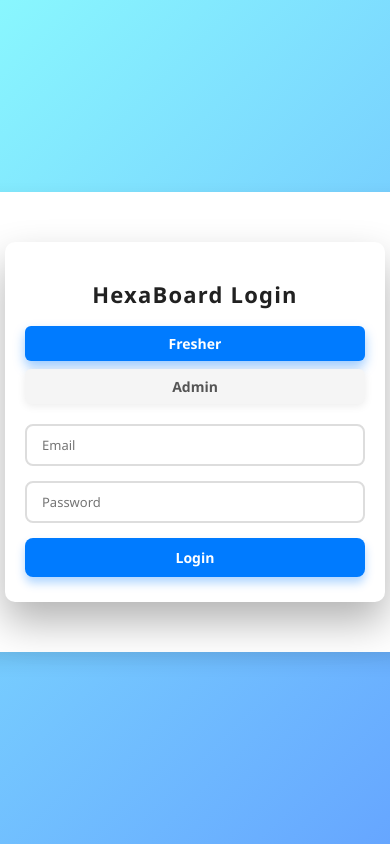
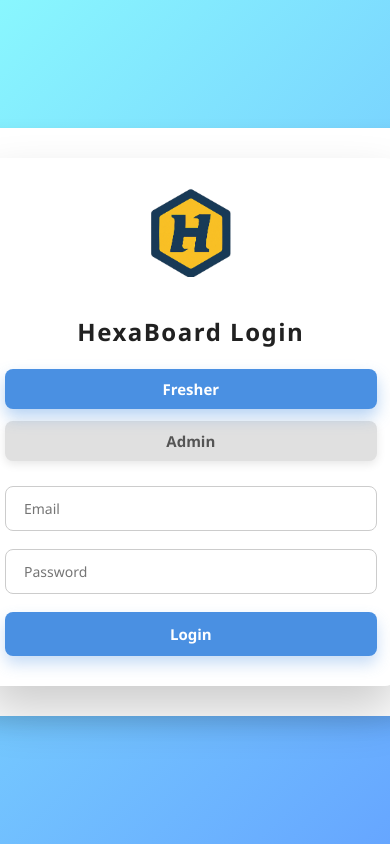
Before and after one commit to MukeshK2335/HexaBoard-NewWeb, a React (Vite) app: page /login in a window 390 px wide. Built offline with nearby package versions, Linux system fonts and the light colour scheme; no server answers.

Commit message:
Login Page Logo added

```diff
--- a/src/Components/Auth/RoleSwitcherLogin.jsx
+++ b/src/Components/Auth/RoleSwitcherLogin.jsx
@@ -12,6 +12,7 @@ import {
 } from 'firebase/firestore';
 import { useNavigate } from 'react-router-dom';
 import '../../Style/RoleSwitcherLogin.css';
+import Logo from '../../assets/Logo.png'; // Import the logo
 
 const RoleSwitcherLogin = () => {
     const [role, setRole] = useState('fresher');
@@ -83,6 +84,7 @@ const RoleSwitcherLogin = () => {
 
     return (
         <div className="login-container">
+            <img src={Logo} alt="HexaBoard Logo" className="login-logo-small" />
             <h1 className="login-heading">HexaBoard Login</h1>
 
             <div className="tabs">
--- a/src/Style/RoleSwitcherLogin.css
+++ b/src/Style/RoleSwitcherLogin.css
@@ -4,105 +4,174 @@
     font-family: 'Segoe UI', Tahoma, Geneva, Verdana, sans-serif;
 }
 
+body {
+    margin: 0;
+    padding: 0;
+    overflow: hidden; /* Prevent scrollbars */
+}
+
+.login-page-container {
+    display: flex;
+    flex-direction: column;
+    align-items: center;
+    justify-content: center;
+    min-height: 100vh;
+    background: linear-gradient(135deg, #f5f7fa 0%, #c3cfe2 100%); /* Softer, modern gradient */
+    padding: 20px;
+}
+
+.login-logo {
+    width: 100px; /* Smaller logo */
+    margin-bottom: 35px; /* More space below logo */
+    filter: drop-shadow(0 5px 10px rgba(0,0,0,0.1)); /* Subtle shadow for logo */
+}
+
+.login-logo-small {
+    width: 80px; /* Adjust as needed */
+    margin-bottom: 20px;
+}
+
 .login-container {
-    width: 400px;
-    max-width: 90%;
-    margin: 60px auto;
-    padding: 40px 30px;
+    width: 420px; /* Slightly wider container */
+    max-width: 95%;
+    margin-top: 0; /* Remove auto margin */
+    padding: 45px 35px; /* More padding */
     background: #fff;
-    border-radius: 10px;
-    box-shadow: 0 20px 40px rgba(0, 0, 0, 0.3);
-
+    border-radius: 12px; /* Slightly more rounded corners */
+    box-shadow: 0 25px 50px rgba(0, 0, 0, 0.2); /* Stronger, more prominent shadow */
     text-align: center;
     color: #333;
+    position: relative; /* For potential future absolute positioning of elements */
 }
 
 .login-heading {
     font-weight: 700;
-    font-size: 28px;
-    margin-bottom: 30px;
+    font-size: 30px; /* Slightly larger heading */
+    margin-bottom: 35px; /* More space below heading */
     color: #212121;
-    letter-spacing: 1.2px;
+    letter-spacing: 1.5px; /* Increased letter spacing */
 }
 
 .tabs {
     display: flex;
     justify-content: center;
-    margin-bottom: 30px;
-    gap: 16px;
+    margin-bottom: 35px; /* More space below tabs */
+    gap: 20px; /* Increased gap between buttons */
 }
 
 .tabs button {
     flex: 1;
-    padding: 12px 0;
+    padding: 14px 0; /* More padding */
     border: none;
-    background: #f5f5f5;
+    background: #e0e0e0; /* Lighter default background */
     color: #555;
     font-weight: 600;
-    font-size: 16px;
-    border-radius: 6px;
+    font-size: 17px; /* Slightly larger font */
+    border-radius: 8px; /* More rounded buttons */
     cursor: pointer;
-    transition: background-color 0.3s ease, color 0.3s ease;
-    box-shadow: 0 2px 8px rgba(0,0,0,0.08);
+    transition: all 0.3s ease; /* Smooth transition for all properties */
+    box-shadow: 0 3px 10px rgba(0,0,0,0.1); /* Subtle shadow for buttons */
 }
 
 .tabs button.active,
 .tabs button:hover {
-    background: #007BFF;
+    background: #4a90e2; /* More vibrant blue */
     color: white;
-    box-shadow: 0 6px 12px rgba(0,123,255,0.4);
+    box-shadow: 0 8px 16px rgba(74,144,226,0.4); /* Stronger shadow on hover/active */
+    transform: translateY(-2px); /* Slight lift effect */
 }
 
 .form {
     display: flex;
     flex-direction: column;
-    gap: 20px;
+    gap: 22px; /* Increased gap between form elements */
 }
 
 .form input {
-    padding: 14px 20px;
-    font-size: 15px;
-    border: 2px solid #ddd;
+    padding: 16px 22px; /* More padding */
+    font-size: 16px; /* Slightly larger font */
+    border: 1px solid #ccc; /* Lighter border */
     border-radius: 8px;
-    transition: border-color 0.3s ease;
+    transition: all 0.3s ease;
 }
 
 .form input:focus {
-    border-color: #007BFF;
+    border-color: #4a90e2; /* Matching blue focus */
     outline: none;
-    box-shadow: 0 0 0 3px rgba(0,123,255,0.2);
+    box-shadow: 0 0 0 4px rgba(74,144,226,0.2); /* Wider focus shadow */
 }
 
 .form button {
-    padding: 14px;
-    font-size: 16px;
+    padding: 16px; /* More padding */
+    font-size: 18px; /* Larger font */
     font-weight: 700;
     border: none;
     border-radius: 8px;
-    background: #007BFF;
+    background: #4a90e2; /* Matching blue button */
     color: white;
     cursor: pointer;
-    box-shadow: 0 6px 10px rgba(0,123,255,0.3);
-    transition: background-color 0.3s ease, box-shadow 0.3s ease;
+    box-shadow: 0 8px 15px rgba(74,144,226,0.3); /* Stronger button shadow */
+    transition: all 0.3s ease;
 }
 
 .form button:hover {
-    background: #0056b3;
-    box-shadow: 0 8px 16px rgba(0,86,179,0.5);
+    background: #357ABD; /* Darker blue on hover */
+    box-shadow: 0 10px 20px rgba(53,122,189,0.5); /* Even stronger shadow on hover */
+    transform: translateY(-2px); /* Slight lift effect */
 }
 
 .error {
-    margin-top: -12px;
-    font-size: 14px;
-    color: #d32f2f;
+    margin-top: -15px; /* Adjusted margin */
+    font-size: 15px; /* Slightly larger font */
+    color: #e74c3c; /* More prominent error color */
     font-weight: 600;
 }
 
 /* Responsive adjustments */
 @media (max-width: 768px) {
     .login-container {
-        margin: 40px auto;
-        padding: 30px 25px;
+        padding: 35px 25px;
+    }
+
+    .login-heading {
+        font-size: 26px;
+        margin-bottom: 30px;
+    }
+
+    .tabs {
+        gap: 15px;
+        margin-bottom: 30px;
+    }
+
+    .tabs button {
+        padding: 12px 0;
+        font-size: 16px;
+    }
+
+    .form input {
+        padding: 14px 20px;
+        font-size: 15px;
+    }
+
+    .form button {
+        padding: 14px;
+        font-size: 16px;
+    }
+
+    .error {
+        font-size: 14px;
+    }
+}
+
+@media (max-width: 480px) {
+    .login-logo {
+        width: 150px;
+        margin-bottom: 25px;
+    }
+
+    .login-container {
+        padding: 30px 20px;
+        max-width: 98%;
     }
 
     .login-heading {
@@ -111,6 +180,7 @@
     }
 
     .tabs {
+        flex-direction: column;
         gap: 10px;
         margin-bottom: 25px;
     }
@@ -118,6 +188,10 @@
     .tabs button {
         padding: 10px 0;
         font-size: 15px;
+    }
+
+    .form {
+        gap: 18px;
     }
 
     .form input {
@@ -134,45 +208,3 @@
         font-size: 13px;
     }
 }
-
-@media (max-width: 480px) {
-    .login-container {
-        padding: 25px 20px;
-        margin: 20px auto;
-        max-width: 95%;
-    }
-
-    .login-heading {
-        font-size: 22px;
-        margin-bottom: 20px;
-    }
-
-    .tabs {
-        flex-direction: column;
-        gap: 8px;
-        margin-bottom: 20px;
-    }
-
-    .tabs button {
-        padding: 8px 0;
-        font-size: 14px;
-    }
-
-    .form {
-        gap: 15px;
-    }
-
-    .form input {
-        padding: 10px 15px;
-        font-size: 13px;
-    }
-
-    .form button {
-        padding: 10px;
-        font-size: 14px;
-    }
-
-    .error {
-        font-size: 12px;
-    }
-}
```
